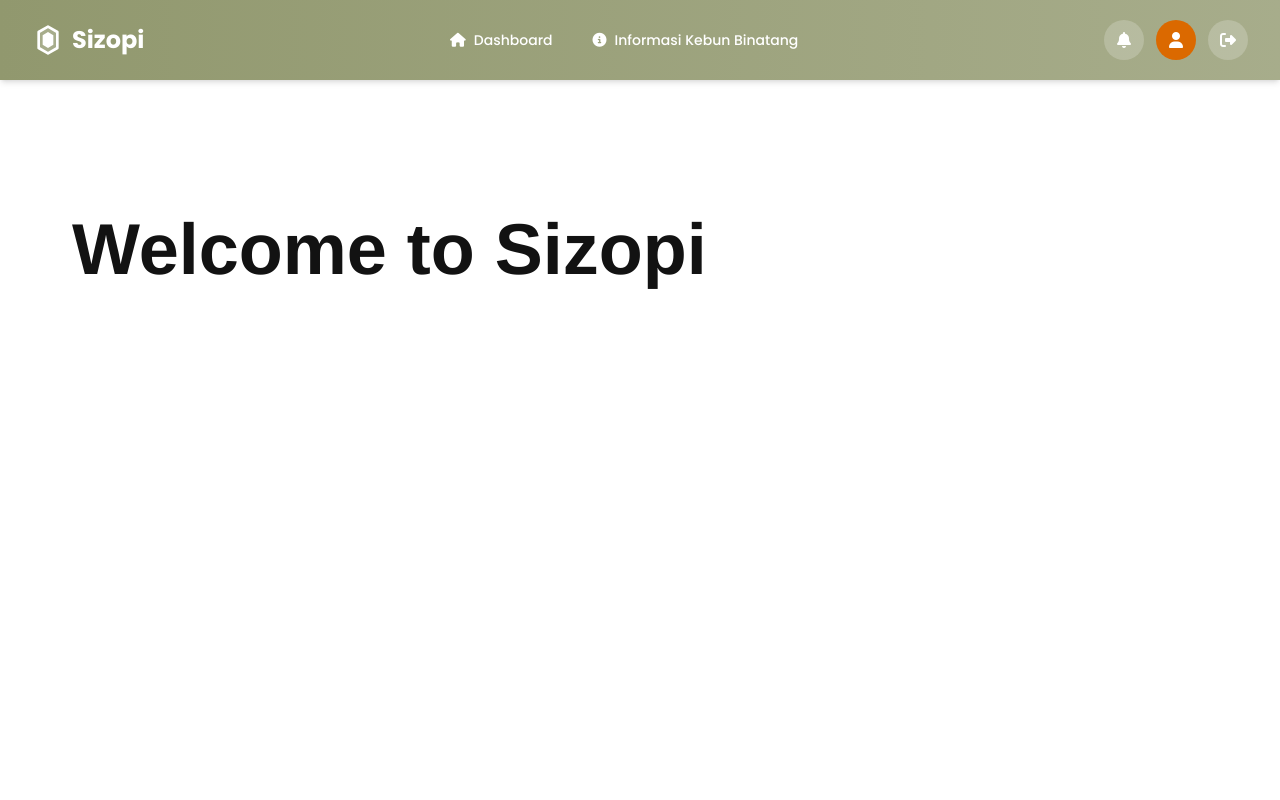
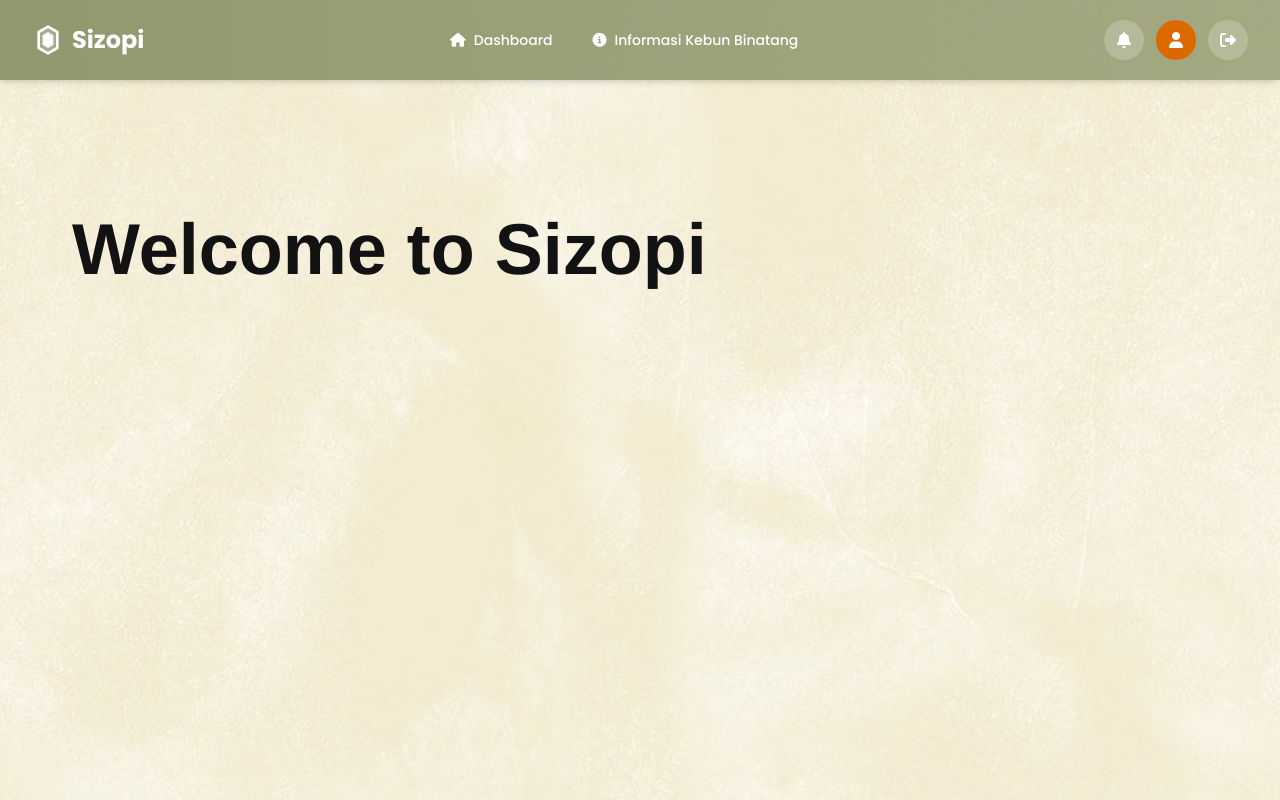
Before and after one commit to BASDAT-B06/sizopi, a Django app: page / in a window 1280 px wide. Run offline with Django 5.2, Linux system fonts and the light colour scheme; some libraries are stand-ins or nearby versions.

Commit message:
feat: add img background

```diff
--- a/static/css/styles.css
+++ b/static/css/styles.css
@@ -15,4 +15,8 @@ h6 { font-size: 24px !important; line-height: 140% !important; }
 body {
     font-family: 'Poppins', sans-serif;
     color: #121212;
+    background-image: url('../img/texture-grunge-primary.jpg');
+    background-size: cover;
+    background-position: center;
+    background-repeat: no-repeat;
 }
```
Also changed, not shown: static/img/texture-grunge-primary.jpg (added).
